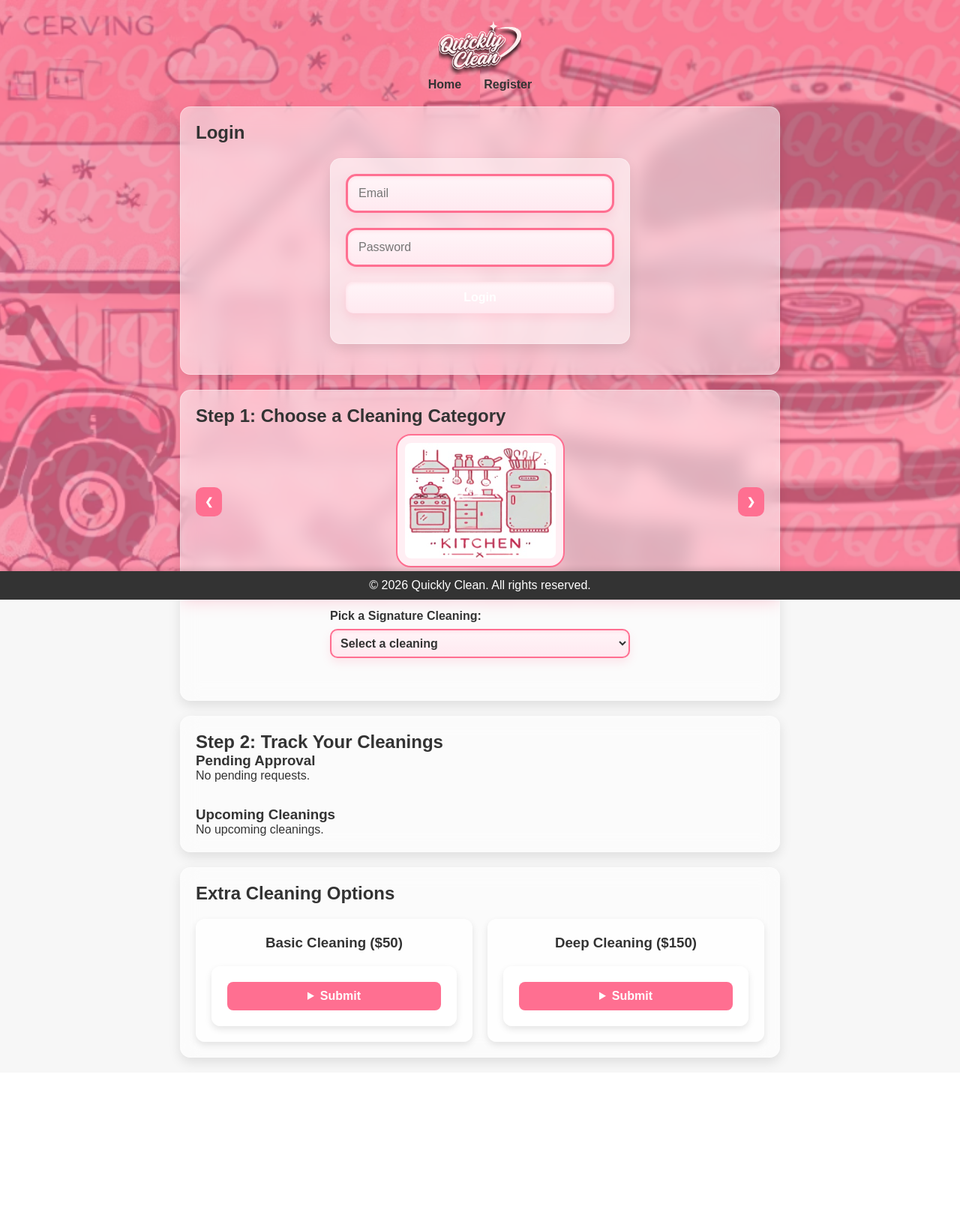
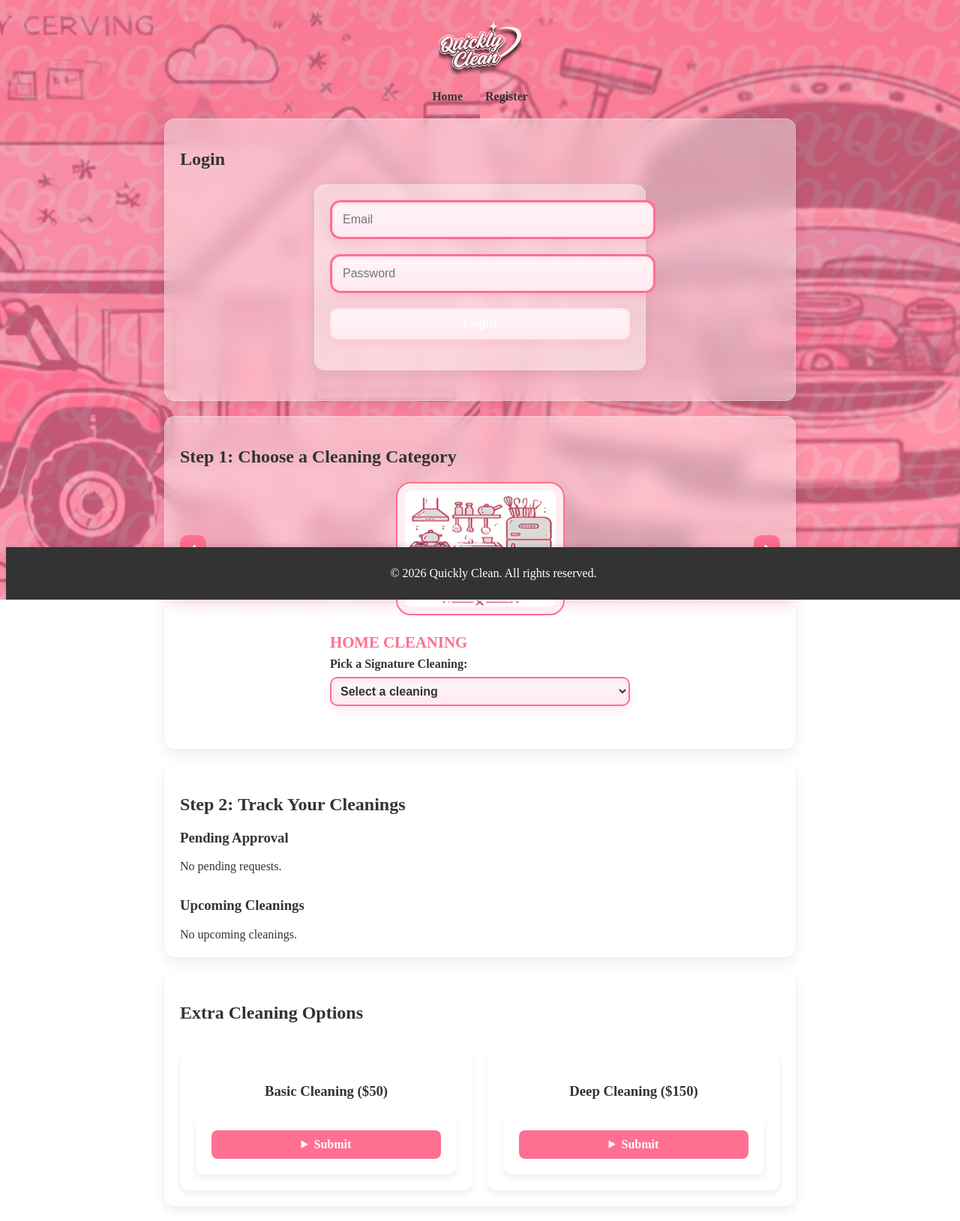
Before and after one commit to Rickyagaudo7/My-Quickly-Clean, a Flask app: page / in a window 1280 px wide. Shown: the whole page at 75% size. Before the commit the page ends 1424 px from the top, so only its background shows below. Run offline with Flask 3, Linux system fonts and the light colour scheme.

Commit message:
Consolidate stylesheet variables and clean up container glassmorphism

```diff
--- a/static/style.css
+++ b/static/style.css
@@ -4,56 +4,42 @@
 :root {
   /* Colors */
   --primary-pink: #ff6f91;
-  --primary-pink-dark: #ff4d6d;
+  --primary-pink-dark: #e1485e;
   --primary-green: #28a745;
   --primary-green-dark: #1e7e34;
   --bg-light: #f7f7f7;
   --text-dark: #333;
   --text-light: #fff;
 
-  /* Semantic Theme Variables (Prevents dark mode breakdown) */
-  --card-bg: rgba(255, 255, 255, 0.5);
-  --card-bg-hover: rgba(255, 255, 255, 0.9);
-  --card-border: rgba(255, 255, 255, 0.3);
-  --card-border-hover: rgba(255, 255, 255, 0.7);
+  /* Glassmorphism Theme Variables */
+  --card-bg: rgba(255, 255, 255, 0.4);
+  --card-bg-hover: rgba(255, 255, 255, 0.8);
+  --card-border: rgba(255, 255, 255, 0.25);
+  --card-border-hover: rgba(255, 255, 255, 0.6);
 
   /* Layout & Spacing */
   --spacing-small: 10px;
   --spacing-medium: 20px;
   --spacing-large: 30px;
-  --shadow-light: rgba(0, 0, 0, 0.1);
+  --shadow-light: rgba(0, 0, 0, 0.08);
   --shadow-hover: rgba(0, 0, 0, 0.15);
 }
 
-/* Dark Mode Support */
-body.dark-mode {
-  --bg-light: #121212;
-  --text-dark: #eee;
-  --text-light: #fff; /* Kept light for high contrast text elements */
-  --shadow-light: rgba(255, 255, 255, 0.1);
-  --shadow-hover: rgba(255, 255, 255, 0.15);
-
-  /* Dark mode overrides for semantic tokens */
-  --card-bg: #1e1e1e;
-  --card-bg-hover: #252525;
-  --card-border: #333;
-  --card-border-hover: #444;
-}
-
 /* ==========================================================================
-   2. BASE & RESET
+   4. LAYOUT & BACKGROUNDS (Optimized Container)
    ========================================================================== */
-* {
-  margin: 0;
-  padding: 0;
-  box-sizing: border-box;
-}
-
-body {
-  font-family: Arial, sans-serif;
-  background: var(--bg-light);
+.container {
+  max-width: 800px;
+  margin: var(--spacing-medium) auto;
+  padding: var(--spacing-medium);
+  border-radius: 14px;
+  box-shadow: 0 6px 16px var(--shadow-light);
+  background: var(--card-bg);
+  border: 1px solid var(--card-border);
   color: var(--text-dark);
-  transition: background-color 0.3s ease, color 0.3s ease;
+  backdrop-filter: blur(16px);
+  -webkit-backdrop-filter: blur(16px);
+  transition: box-shadow 0.3s ease, background-color 0.3s ease, border-color 0.3s ease;
 }
 
 /* Core Accessibility Focus Ring Style */
```
Also changed, not shown: vercel.json.
